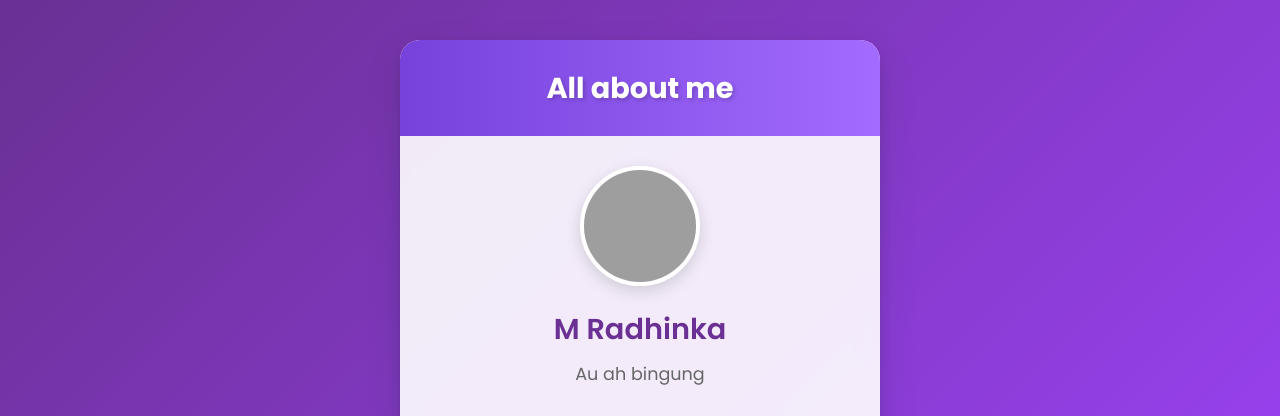
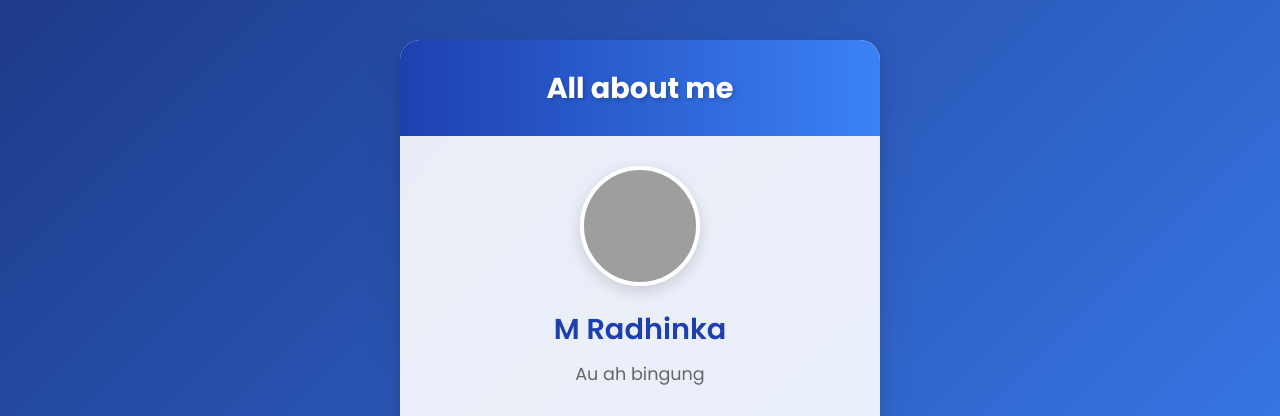
Before and after one commit to hlx2711/linktree-2.0, a plain HTML site: page index.html in a window 1280 px wide. Shown: the top 416 px of the page. Drawn offline with Linux system fonts and the light colour scheme; grey boxes are pictures that could not be loaded.

Commit message:
Update style.css

```diff
--- a/style.css
+++ b/style.css
@@ -8,7 +8,7 @@
 /* Main Styles */
 body {
   font-family: 'Poppins', sans-serif;
-  background: linear-gradient(135deg, #6a3093 0%, #a044ff 100%);
+  background: linear-gradient(135deg, #1e3a8a 0%, #3b82f6 100%);
   color: #333;
   line-height: 1.6;
   padding: 20px;
@@ -40,7 +40,7 @@ body {
 .header {
   padding: 25px 20px;
   text-align: center;
-  background: linear-gradient(to right, #7642db, #a36bff);
+  background: linear-gradient(to right, #1e40af, #3b82f6);
 }
 
 .header h1 {
@@ -74,7 +74,7 @@ body {
 .profile-name {
   font-size: 1.8rem;
   font-weight: 600;
-  color: #6a3093;
+  color: #1e40af;
   margin-bottom: 8px;
 }
 
@@ -190,7 +190,7 @@ footer {
   }
 
   .profile-name {
-    color: #b388ff;
+    color: #60a5fa;
   }
 
   .profile-bio {
```
